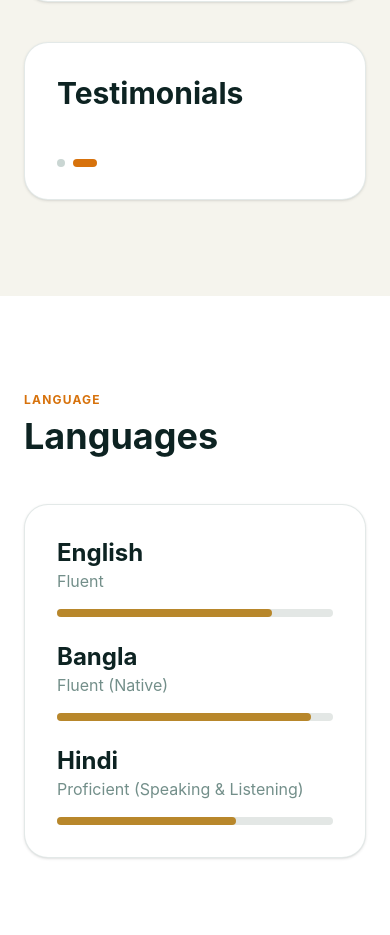
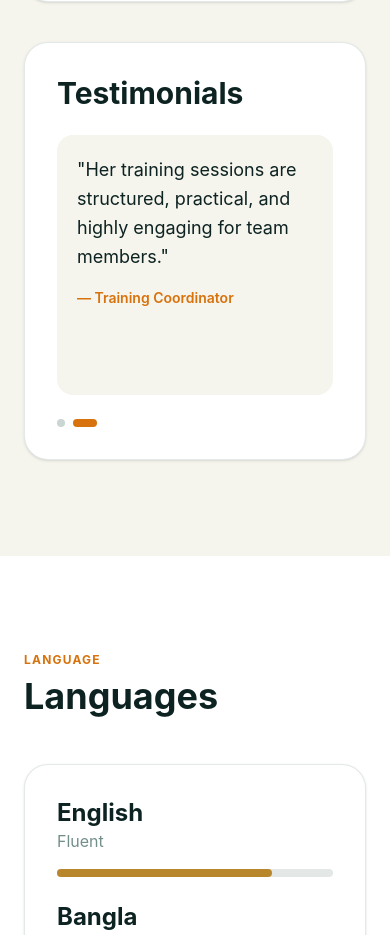
Before and after one commit to anjan457/suvadra-portfolio, a React (Vite) app: page / in a window 390 px wide. Shown: the part 6160-7095 px from the top of the page. Built offline with nearby package versions, Linux system fonts and the light colour scheme; the HTML template or start-up script is replaced by a standard one.

Commit message:
Fix testimonials carousel height on mobile.
Absolute blockquotes did not expand the flex container; add min-height and flex column so quotes and authors stay visible on small screens.

```diff
--- a/src/App.jsx
+++ b/src/App.jsx
@@ -759,16 +759,17 @@ export default function App() {
           </div>
           <div className={`${theme.cardBg} rounded-3xl p-8 border ${theme.line} shadow-sm flex flex-col`}>
             <h3 className="text-3xl font-bold mb-6">Testimonials</h3>
-            <div className="relative flex-1 overflow-hidden">
+            {/* min-h: absolute blockquotes don't contribute to height — without this the carousel collapses on mobile */}
+            <div className="relative min-h-[260px] flex-1 overflow-hidden sm:min-h-[280px]">
               {testimonials.map((item, idx) => (
                 <blockquote
                   key={item.author}
-                  className={`absolute inset-0 rounded-2xl p-5 ${theme.softCard} transition-all duration-500 ${
+                  className={`absolute inset-0 flex flex-col rounded-2xl p-5 ${theme.softCard} transition-all duration-500 ${
                     idx === testimonialIdx ? 'opacity-100 translate-x-0' : 'opacity-0 translate-x-8 pointer-events-none'
                   }`}
                 >
                   <p className="leading-relaxed text-lg">"{item.quote}"</p>
-                  <footer className={`mt-4 text-sm font-semibold ${theme.primaryText}`}>— {item.author}</footer>
+                  <footer className={`mt-4 shrink-0 text-sm font-semibold ${theme.primaryText}`}>— {item.author}</footer>
                 </blockquote>
               ))}
             </div>
```
